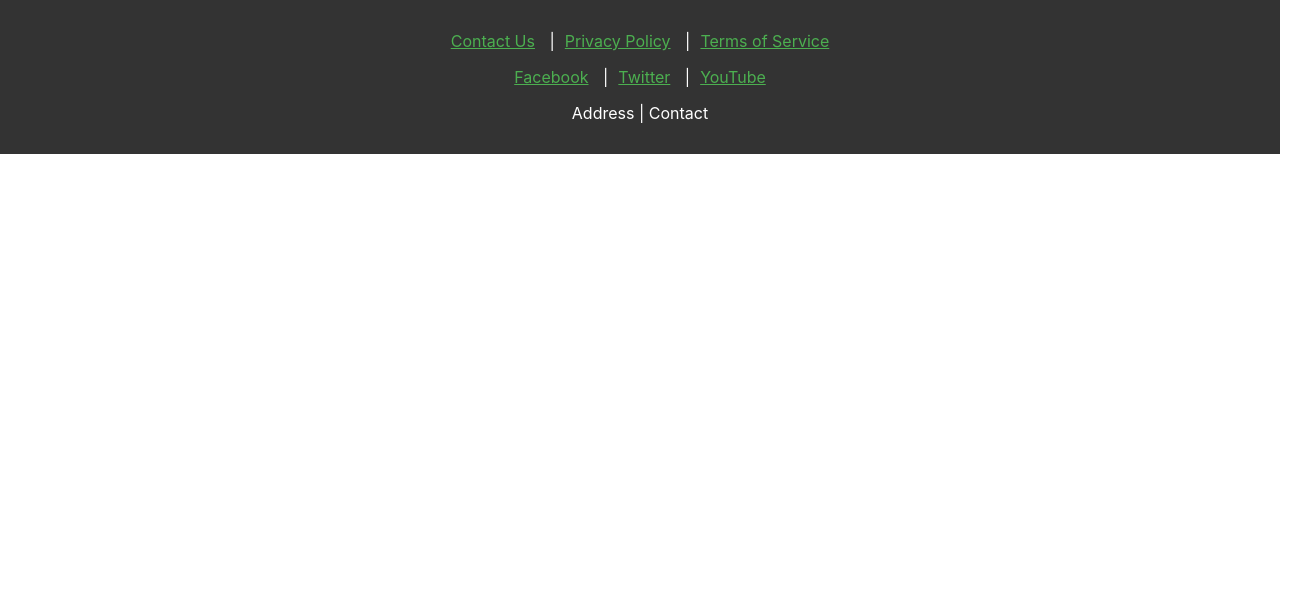
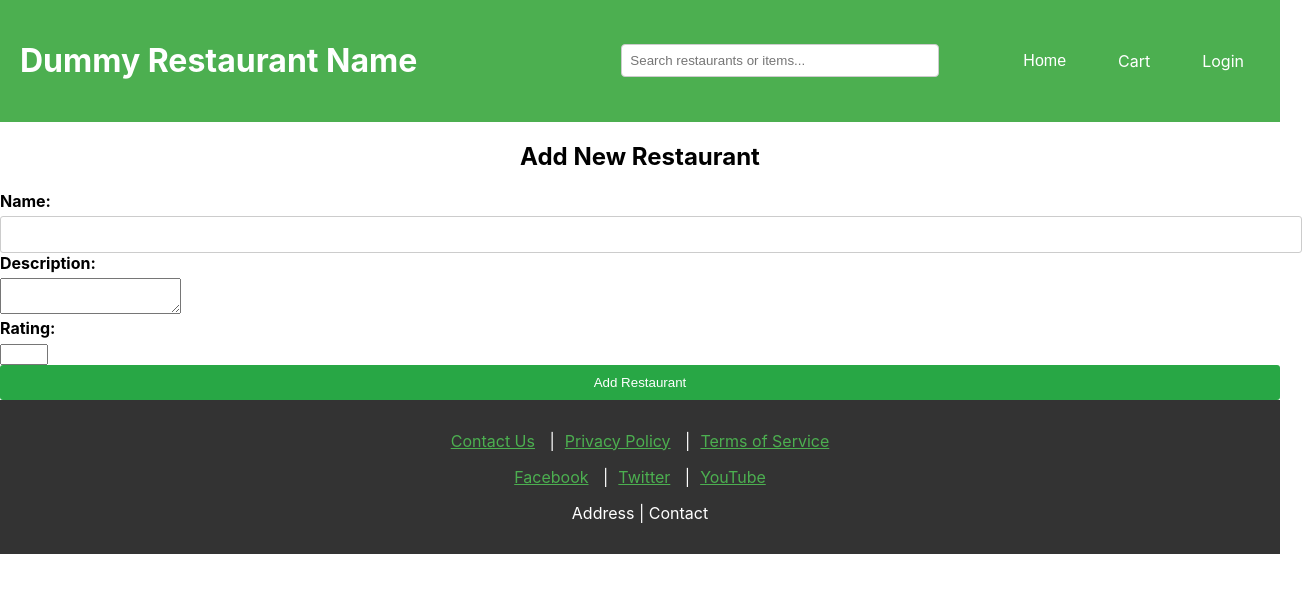
Before and after one commit to akhssm/restaurent, a React (Create React App) app: page /add-restaurant in a window 1280 px wide. Shown: the top 592 px of the page, 1302 px wide, since content can reach past the window. Built offline with nearby package versions, Linux system fonts and the light colour scheme.

Commit message:
add restaurant component working correctly.

```diff
--- a/src/App.jsx
+++ b/src/App.jsx
@@ -7,7 +7,8 @@ import Menu from './components/Menu/Menu';
 import RestaurantList from './components/RestaurantCard/RestaurantList';
 import Login from './components/Login/Login';
 import Signup from './components/Signup/Signup';
-import RestaurantEdit from './components/RestaurantForm/RestaurantEdit'; // Import RestaurantEdit
+import RestaurantEdit from './components/RestaurantForm/RestaurantEdit';
+import AddRestaurant from './components/RestaurantCard/AddRestaurant'; // Corrected path for AddRestaurant component
 import { CartProvider } from './CartContext';
 
 function App() {
@@ -61,14 +62,15 @@ function App() {
           userEmail={userEmail}
           setUserEmail={setUserEmail}
           restaurants={restaurants}
-          onUpdateRestaurant={handleUpdateRestaurant} // Pass update handler to edit
+          onAddRestaurant={handleAddRestaurant} // Pass the add handler
+          onUpdateRestaurant={handleUpdateRestaurant} // Pass the update handler
         />
       </Router>
     </CartProvider>
   );
 }
 
-const AppRoutes = ({ isLoggedIn, searchQuery, setSearchQuery, setIsLoggedIn, userEmail, setUserEmail, restaurants, onUpdateRestaurant }) => {
+const AppRoutes = ({ isLoggedIn, searchQuery, setSearchQuery, setIsLoggedIn, userEmail, setUserEmail, restaurants, onAddRestaurant, onUpdateRestaurant }) => {
   return (
     <div>
       <Routes>
@@ -83,7 +85,7 @@ const AppRoutes = ({ isLoggedIn, searchQuery, setSearchQuery, setIsLoggedIn, use
             <RestaurantList
               searchQuery={searchQuery}
               restaurants={restaurants}
-              onUpdateRestaurant={onUpdateRestaurant} // Pass update handler to list
+              onUpdateRestaurant={onUpdateRestaurant}
             />
           </>
         ) : (
@@ -118,8 +120,15 @@ const AppRoutes = ({ isLoggedIn, searchQuery, setSearchQuery, setIsLoggedIn, use
         <Route path="/edit/:id" element={(
           <RestaurantEdit
             restaurants={restaurants}
-            onUpdateRestaurant={onUpdateRestaurant} // Pass update handler to edit page
+            onUpdateRestaurant={onUpdateRestaurant}
           />
+        )} />
+
+        <Route path="/add-restaurant" element={(
+          <>
+            <Header userEmail={userEmail} setIsLoggedIn={setIsLoggedIn} setUserEmail={setUserEmail} />
+            <AddRestaurant onAddRestaurant={onAddRestaurant} />
+          </>
         )} />
 
       </Routes>
--- a/src/components/RestaurantCard/AddRestaurant.jsx
+++ b/src/components/RestaurantCard/AddRestaurant.jsx
@@ -1,65 +1,56 @@
-// AddRestaurant.jsx
 import React, { useState } from 'react';
 
-const AddRestaurant = () => {
-  const [restaurant, setRestaurant] = useState({
-    name: '',
-    rating: '',
-    description: '',
-  });
-
-  const handleChange = (e) => {
-    setRestaurant({
-      ...restaurant,
-      [e.target.name]: e.target.value,
-    });
-  };
+const AddRestaurant = ({ onAddRestaurant }) => {
+  const [name, setName] = useState('');
+  const [description, setDescription] = useState('');
+  const [rating, setRating] = useState('');
 
   const handleSubmit = (e) => {
     e.preventDefault();
-    console.log('New Restaurant:', restaurant);
-    // Add logic to update the restaurant list or API call to save the restaurant
+    const newRestaurant = {
+      id: Date.now(),
+      name,
+      description,
+      rating: parseFloat(rating)
+    };
+    onAddRestaurant(newRestaurant);
+    setName('');
+    setDescription('');
+    setRating('');
   };
 
   return (
-    <div className="add-restaurant">
+    <div className="add-restaurant-form">
       <h2>Add New Restaurant</h2>
       <form onSubmit={handleSubmit}>
         <div>
-          <label htmlFor="name">Restaurant Name</label>
+          <label>Name:</label>
           <input
             type="text"
-            id="name"
-            name="name"
-            value={restaurant.name}
-            onChange={handleChange}
+            value={name}
+            onChange={(e) => setName(e.target.value)}
             required
           />
         </div>
-
         <div>
-          <label htmlFor="rating">Rating</label>
-          <input
-            type="text"
-            id="rating"
-            name="rating"
-            value={restaurant.rating}
-            onChange={handleChange}
+          <label>Description:</label>
+          <textarea
+            value={description}
+            onChange={(e) => setDescription(e.target.value)}
             required
           />
         </div>
-
         <div>
-          <label htmlFor="description">Description</label>
-          <textarea
-            id="description"
-            name="description"
-            value={restaurant.description}
-            onChange={handleChange}
+          <label>Rating:</label>
+          <input
+            type="number"
+            value={rating}
+            onChange={(e) => setRating(e.target.value)}
+            min="1"
+            max="5"
             required
           />
         </div>
-
         <button type="submit">Add Restaurant</button>
       </form>
     </div>
--- a/src/components/RestaurantCard/RestaurantCard.jsx
+++ b/src/components/RestaurantCard/RestaurantCard.jsx
@@ -18,11 +18,13 @@ const restaurantImages = {
   6: restaurant6
 };
 
-const RestaurantCard = ({ id, name, rating, description }) => {
+const RestaurantCard = ({ id, name, rating, description, showEditButton }) => {
+  const imageSrc = restaurantImages[id] || restaurant1; // Default to restaurant1 if id not found
+
   return (
     <div className="restaurant-card">
       <Link to={`/menu/${id}`}>
-        <img src={restaurantImages[id]} alt={name} className="restaurant-img" />
+        <img src={imageSrc} alt={name} className="restaurant-img" />
       </Link>
       <h3>{name}</h3>
       <p>{description}</p>
@@ -30,9 +32,11 @@ const RestaurantCard = ({ id, name, rating, description }) => {
       <Link to={`/menu/${id}`}>
         <button>View Menu</button>
       </Link>
-      <Link to={`/edit/${id}`}>
-        <button>Edit</button>
-      </Link>
+      {showEditButton && ( // Conditionally render the Edit button
+        <Link to={`/edit/${id}`}>
+          <button>Edit</button>
+        </Link>
+      )}
     </div>
   );
 };
--- a/src/components/RestaurantCard/RestaurantList.jsx
+++ b/src/components/RestaurantCard/RestaurantList.jsx
@@ -1,9 +1,7 @@
-import React from 'react';
+import { Link } from 'react-router-dom';
 import RestaurantCard from './RestaurantCard';
-import './RestaurantCard.css';
 
 const RestaurantList = ({ searchQuery, restaurants, onUpdateRestaurant }) => {
-  // Filter restaurants based on search query
   const filteredRestaurants = restaurants.filter(restaurant =>
     restaurant.name.toLowerCase().includes(searchQuery.toLowerCase())
   );
@@ -11,8 +9,9 @@ const RestaurantList = ({ searchQuery, restaurants, onUpdateRestaurant }) => {
   return (
     <div className="restaurant-list">
       <h2>Restaurant List</h2>
-
-      {/* Display filtered restaurants */}
+      <Link to="/add-restaurant">
+        <button>Add New Restaurant</button>
+      </Link>
       <div className="restaurant-cards-container">
         {filteredRestaurants.length > 0 ? (
           filteredRestaurants.map(restaurant => (
@@ -22,7 +21,7 @@ const RestaurantList = ({ searchQuery, restaurants, onUpdateRestaurant }) => {
               name={restaurant.name}
               rating={restaurant.rating}
               description={restaurant.description}
-              showEditButton={true} // Pass true to show the Edit button
+              showEditButton={true} // Assuming you're using this prop in `RestaurantCard`
             />
           ))
         ) : (
```
